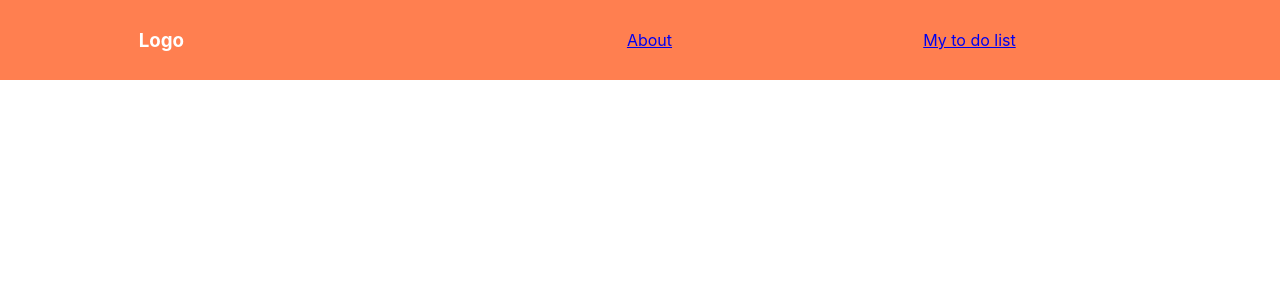
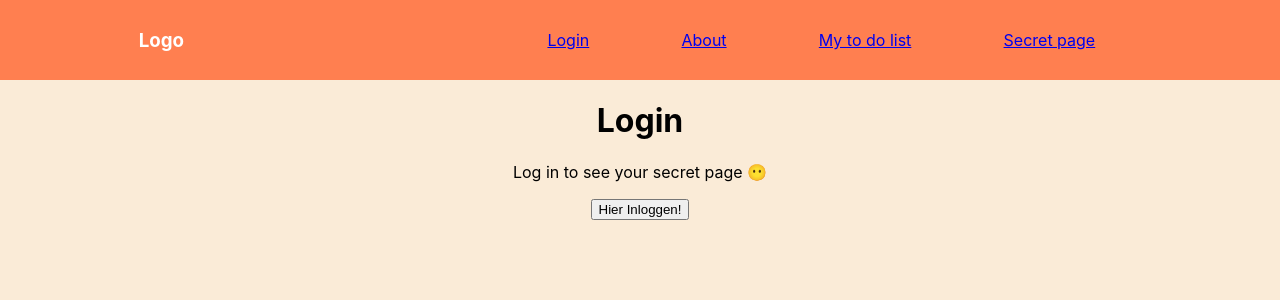
Before and after one commit to sjaak1992/react-personal-practise-router, a React (Create React App) app: page /login in a window 1280 px wide. Shown: the top 300 px of the page. Built offline with nearby package versions, Linux system fonts and the light colour scheme.

Commit message:
added dynamic url to the to do component

```diff
--- a/src/About.js
+++ b/src/About.js
@@ -6,6 +6,9 @@ function About() {
     return (
         <div className="App">
             <h1>About</h1>
+            <p>
+                Lorem ipsum dolor sit amet, consectetur adipisicing elit. Ad alias architecto consequuntur enim error fugit hic laudantium libero necessitatibus neque, nihil perferendis sapiente suscipit totam unde ut velit veritatis voluptatum!
+            </p>
         </div>
     );
 }
--- a/src/App.css
+++ b/src/App.css
@@ -1,3 +1,7 @@
+body {
+  background-color: antiquewhite;
+}
+
 .App {
   text-align: center;
 }
--- a/src/App.js
+++ b/src/App.js
@@ -3,6 +3,8 @@ import './App.css';
 import Nav from './Nav';
 import Mytodo from './Mytodo';
 import About from './About';
+import Secret from "./Secret";
+import Login from "./Login";
 import {BrowserRouter as Router, Switch, Route} from "react-router-dom";
 
 
@@ -11,10 +13,12 @@ function App() {
         <Router>
             <div className="App">
                 <Nav/>
-                <switch>
+                <Switch>
                     <Route path="/about" component={About}/>
+                    <Route path="/login" component={Login}/>
                     <Route path="/todo" component={Mytodo}/>
-                </switch>
+                    <Route path="/secret" component={Secret}/>
+                </Switch>
             </div>
         </Router>
     );
--- /dev/null
+++ b/src/Login.js
@@ -0,0 +1,24 @@
+import React, {useState} from 'react';
+import {useHistory} from "react-router";
+import './App.css';
+
+
+
+function Login() {
+
+const [isAuthenticated, toggleIsAuthenticated] = useState(false)
+    const history = useHistory();
+
+
+    return (
+        <div className="login-page">
+            <h1>Login</h1>
+            <p> Log in to see your secret page 😶 </p>
+            <button>
+                Hier Inloggen!
+            </button>
+        </div>
+    );
+}
+
+export default Login;
--- a/src/Mytodo.js
+++ b/src/Mytodo.js
@@ -1,4 +1,5 @@
 import React, {useState, useEffect} from 'react'
+import {useHistory} from "react-router";
 import axios from 'axios';
 import './App.css';
 
@@ -6,6 +7,8 @@ import './App.css';
 function ToDo() {
 
     const [toDoes, setToDoes] = useState('');
+    const [id, setId] = useState(1);
+
 
     async function fetchData(url) {
         const response = await axios.get(url)
@@ -16,18 +19,20 @@ function ToDo() {
 
     useEffect(() => {
 
-        fetchData('https://jsonplaceholder.typicode.com/todos/1');
-    }, [])
+        fetchData(`https://jsonplaceholder.typicode.com/todos/${id}`);
+    }, [id])
 
 
+    console.log(id)
     return (
 
         <div className="App">
             <h1> My To Do list:</h1>
             <p>
+
                 {toDoes}
             </p>
-            <button onClick={() => fetchData("https://jsonplaceholder.typicode.com/todos/2")}>
+            <button onClick={() => setId(id +1)}>
                 show my next to do
             </button>
 
--- a/src/Nav.js
+++ b/src/Nav.js
@@ -7,11 +7,17 @@ function Nav() {
         <nav>
             <h3>Logo</h3>
             <ul className="nav-links">
+                <Link to ='/login'>
+                    <li>Login</li>
+                </Link>
                 <Link to='/about'>
                     <li> About</li>
                 </Link>
                 <Link to ='/todo'>
                     <li> My to do list</li>
+                </Link>
+                <Link to ='/secret'>
+                    <li> Secret page</li>
                 </Link>
             </ul>
         </nav>
--- /dev/null
+++ b/src/Secret.js
@@ -0,0 +1,16 @@
+import React from 'react';
+import './App.css';
+
+
+function SecretPage() {
+    return (
+        <div className="secret-page">
+            <h1>Ur Secret Page</h1>
+            <p>
+                Lorem ipsum dolor sit amet, consectetur adipisicing elit. Animi aut, culpa cum deserunt dolore eaque eius eveniet exercitationem explicabo iusto, nemo nobis obcaecati quaerat quas quis reiciendis repudiandae, soluta temporibus totam veniam. Architecto blanditiis ducimus eius et facere id maiores non pariatur possimus, tempore! Ad cumque dicta et explicabo fuga laboriosam, magni maiores nulla omnis perspiciatis possimus quidem quos recusandae ullam unde vel vero. Aliquam deserunt, eius est excepturi facilis id incidunt minima neque provident quidem reprehenderit, temporibus voluptatem? At consequatur, corporis deleniti dicta fugit harum, impedit minima officia omnis optio quia quis quod suscipit. Accusantium animi architecto at blanditiis culpa cum dicta distinctio dolorum ea et facere illum incidunt ipsam, minima molestiae neque nulla quisquam, rerum tempore temporibus tenetur ullam veritatis voluptatibus! Dolores eos error impedit nobis quaerat, quasi quidem sed unde veritatis. Beatae, enim labore laudantium molestias natus praesentium qui ullam. Cum eius odio pariatur placeat praesentium provident.
+            </p>
+        </div>
+    );
+}
+
+export default SecretPage;
```
